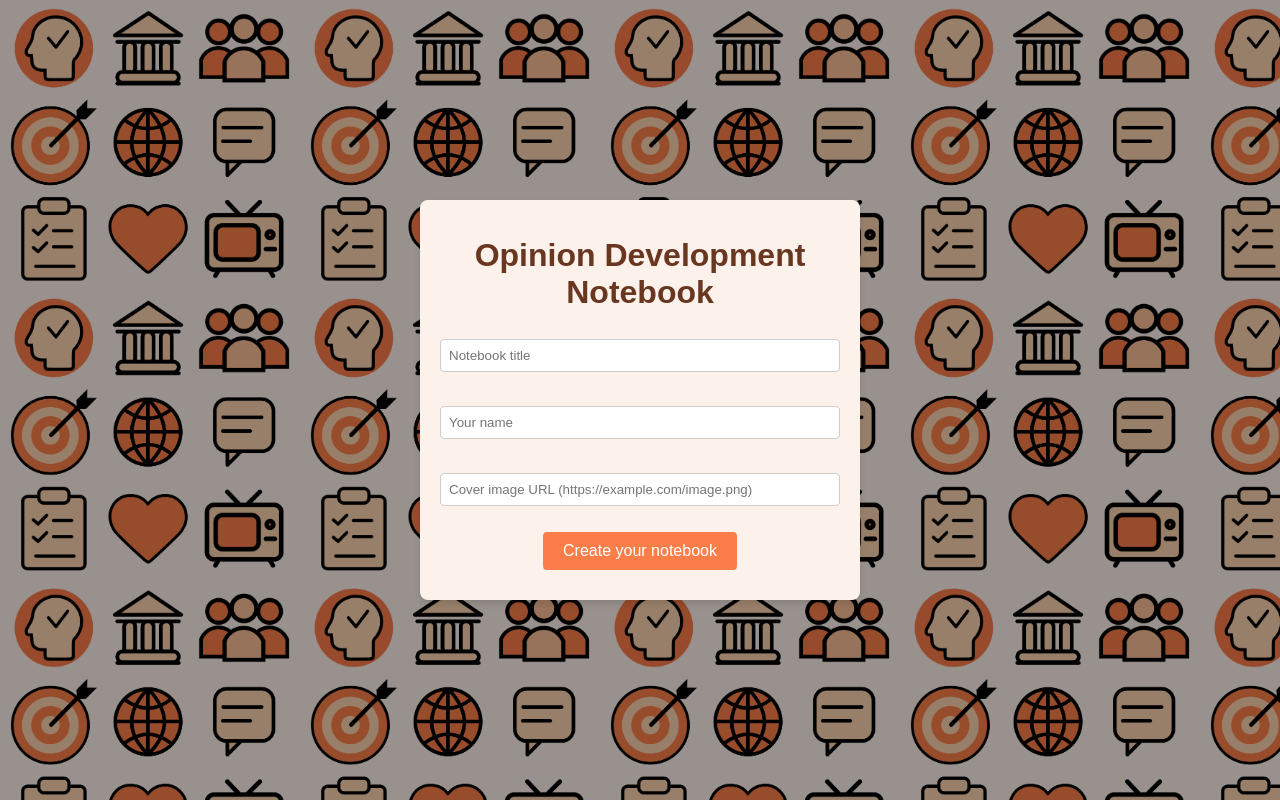
After one commit to MalloryWittwer/opinion-development-notebook, a FastAPI app: template templates/form.html in a window 1280 px wide. The commit adds this page. Run offline with FastAPI, Linux system fonts and the light colour scheme; the template is opened without the code that fills it, so the values that code supplies are empty.

Commit message:
Add web app

```diff
--- /dev/null
+++ b/main.py
@@ -0,0 +1,64 @@
+from fastapi import FastAPI, Form, HTTPException, Request
+from fastapi.responses import HTMLResponse, FileResponse
+from fastapi.middleware.cors import CORSMiddleware
+from fastapi.staticfiles import StaticFiles
+from fastapi.templating import Jinja2Templates
+from pydantic import BaseModel, HttpUrl, ValidationError
+from build import generate_pdf  # Import the generate_pdf function
+from fastapi.responses import StreamingResponse
+
+app = FastAPI()
+
+# Middleware for CORS
+app.add_middleware(
+    CORSMiddleware,
+    allow_origins=["*"],
+    allow_credentials=True,
+    allow_methods=["*"],
+    allow_headers=["*"],
+)
+
+# Mount static files
+app.mount("/static", StaticFiles(directory="static"), name="static")
+
+# Set up templates
+templates = Jinja2Templates(directory="templates")
+
+
+# Route to serve the form
+@app.get("/", response_class=HTMLResponse)
+async def read_form(request: Request):
+    return templates.TemplateResponse("form.html", {"request": request})
+
+
+# Pydantic model for validation
+class FormData(BaseModel):
+    author: str
+    title: str
+    image_url: HttpUrl
+
+
+# Route to handle form submission
+@app.post("/submit")
+async def submit_form(
+    author: str = Form(...), title: str = Form(...), image_url: str = Form(...)
+):
+    if len(title) > 100:
+        raise HTTPException(
+            status_code=400, detail="Title must be no longer than 100 characters."
+        )
+
+    try:
+        form_data = FormData(author=author, title=title, image_url=image_url)
+    except ValidationError as e:
+        raise HTTPException(status_code=400, detail="Invalid Image URL format.")
+
+    pdf_bytes = generate_pdf(form_data.title, form_data.author, form_data.image_url, target="bytes")
+
+    return StreamingResponse(
+        pdf_bytes,
+        media_type="application/pdf",
+        headers={
+            "Content-Disposition": f"attachment; filename={form_data.title.lower().replace(' ', '-')}_notebook.pdf"
+        },
+    )
--- a/requirements.txt
+++ b/requirements.txt
@@ -1,2 +1,5 @@
 weasyprint
 jinja2
+fastapi
+uvicorn[standard]
+python-multipart
--- /dev/null
+++ b/static/form.css
@@ -0,0 +1,58 @@
+body {
+    font-family: Arial, sans-serif;
+    background-color: #f4f4f9;
+    background-image: linear-gradient(rgba(0,0,0,0.4),rgba(0,0,0,0.4)), url('/static/assets/background.png');
+    background-repeat: repeat;
+    background-size: 300px;
+    margin: 0;
+    padding: 0;
+    display: flex;
+    justify-content: center;
+    align-items: center;
+    height: 100vh;
+}
+
+.container {
+    background: #fdf2ebff;
+    padding: 20px;
+    border-radius: 8px;
+    box-shadow: 0 4px 6px rgba(0, 0, 0, 0.1);
+    width: 400px;
+    text-align: center;
+}
+
+h1 {
+    font-size: 24px;
+    margin-bottom: 20px;
+    color: #333333;
+}
+
+a {
+    text-decoration: none;
+    color: #69361fff;
+    font-size: 32px;
+}
+
+input {
+    width: 100%;
+    padding: 8px;
+    margin: 8px 0;
+    border: 1px solid #cccccc;
+    border-radius: 4px;
+    box-sizing: border-box;
+}
+
+button {
+    background-color: #fb7e4aff;
+    color: white;
+    padding: 10px 20px;
+    margin-bottom: 10px;
+    border: none;
+    border-radius: 4px;
+    cursor: pointer;
+    font-size: 16px;
+}
+
+button:hover {
+    background-color: #0056b3;
+}
--- /dev/null
+++ b/templates/form.html
@@ -0,0 +1,18 @@
+<!DOCTYPE html>
+<html>
+<head>
+    <title>Form Submission</title>
+    <link rel="stylesheet" href="/static/form.css">
+</head>
+<body>
+    <div class="container">
+        <h1><a href="https://github.com/MalloryWittwer/opinion-development-notebook">Opinion Development Notebook</a></h1>
+        <form action="/submit" method="post">
+            <input type="text" id="title" name="title" placeholder="Notebook title" required><br><br>
+            <input type="text" id="author" name="author" placeholder="Your name" required><br><br>
+            <input type="text" id="image_url" name="image_url" placeholder="Cover image URL (https://example.com/image.png)" required><br><br>
+            <button type="submit">Create your notebook</button>
+        </form>
+    </div>
+</body>
+</html>
--- a/template.html
+++ b/templates/notebook.html
@@ -3,7 +3,7 @@
 
 <head>
     <meta charset="utf-8">
-    <link rel="stylesheet" href="style.css">
+    <link rel="stylesheet" href="/static/notebook.css">
 </head>
 
 <body>
```
Also changed, not shown: build.py (+34 -12 lines), README.md, assets/factors_influencing.png (deleted), static/assets/background.png (added), static/notebook.css (renamed from style.css).
